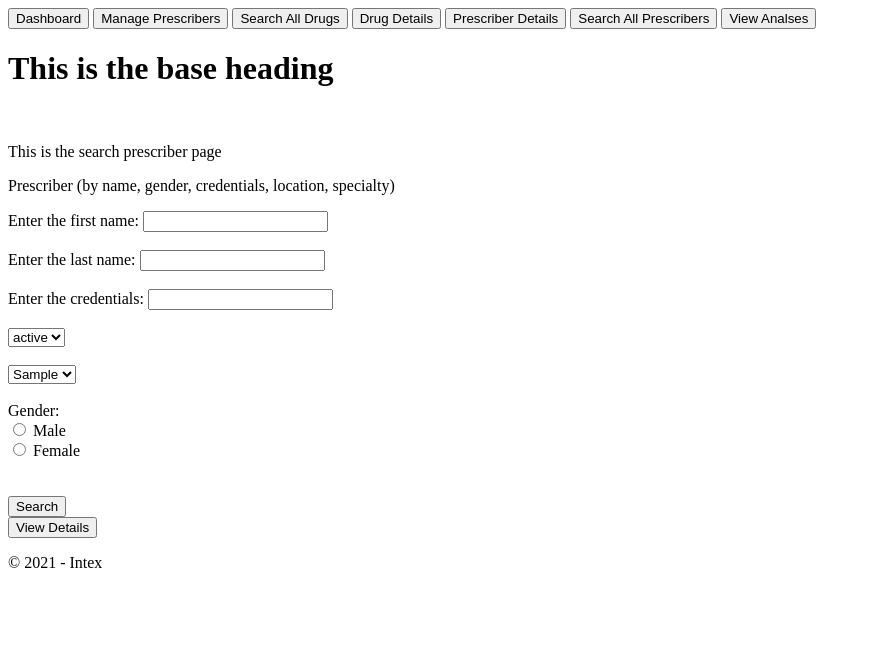
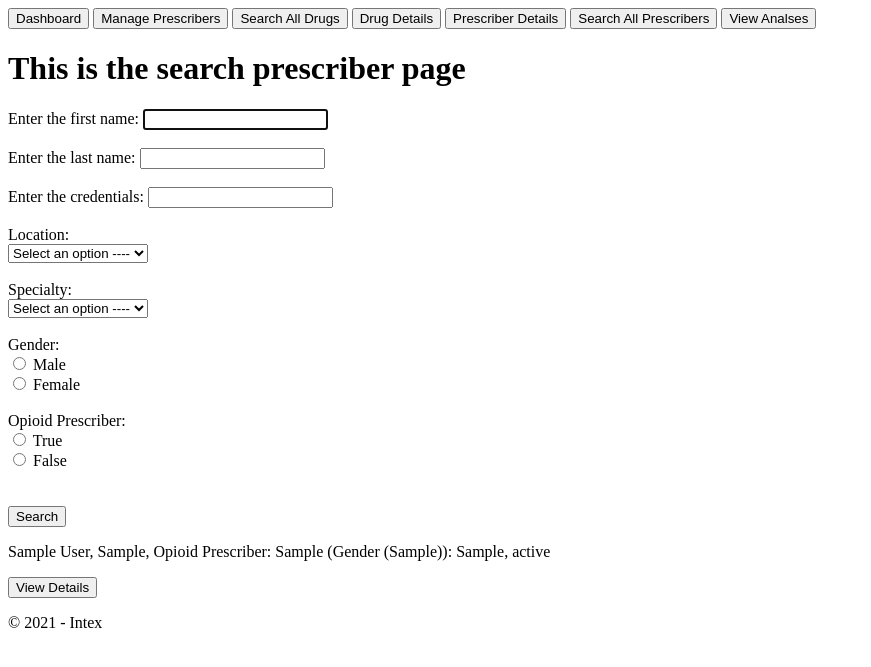
Before and after one commit to jake-lebaron/intex, a Django app: page /searchpre/ in a window 1280 px wide. Shown: the top 667 px of the page, without its empty margins (0-871 px from the left). Run offline with Django 3.2, Linux system fonts and the light colour scheme; tables that the repository leaves empty hold one stand-in row (Sample ...).

Commit message:
up to edit presc w/o drugquantities

```diff
--- a/drugapp/models.py
+++ b/drugapp/models.py
@@ -293,7 +293,7 @@ class Prescriber(models.Model):
 
     @property
     def fullname(self):
-        return '%s %s, %s' % (self.fname, self.lname, self.credentials)
+        return '%s %s, %s, Opioid Prescriber: %s (Gender (%s)): %s, %s' % (self.fname, self.lname, self.credentials, self.isopioidprescriber, self.gender, self.specialty, self.state)
 
 class Triple(models.Model):
     id = models.IntegerField(primary_key=True, unique=True)
--- a/drugapp/urls.py
+++ b/drugapp/urls.py
@@ -1,7 +1,8 @@
 from django.urls import path
-from .views import addPageView, dashboardPageView, detailsDrugPageView, editPageView, indexPageView, lookupDrugPageView, lookupPrescPageView
-from .views import managePageView, aboutPageView, analysesPageView, detailsPrePageView, searchDrugPageView, searchPrePageView
-
+from .views import addPageView, dashboardPageView, detailsDrugPageView, indexPageView, lookupDrugPageView, lookupPrescPageView
+from .views import managePageView, aboutPageView, analysesPageView, detailsPrePageView, searchDrugPageView, searchPrePageView, updatePrescriberPageView
+from .views import deletePrescriberPageView, addPrescriberPageView, editPageView
+#
 urlpatterns = [
    path("about/", aboutPageView, name="about"),
    path("add/", addPageView, name="add"),
@@ -9,11 +10,14 @@ urlpatterns = [
    path("dashboard/", dashboardPageView, name="dashboard"),
    path("drugdetails/", detailsDrugPageView, name="drugdetails"),
    path("predetails/", detailsPrePageView, name="predetails"),
-   path("edit/", editPageView, name="edit"),
+   path("edit/<int:npi>", editPageView, name="edit"),
    path("manage/", managePageView, name="manage"),
    path("searchdrug/", searchDrugPageView, name="drugsearch"),
    path("searchpre/", searchPrePageView, name="presearch"),
    path("lookupdrug/", lookupDrugPageView, name="lookupdrug"),
    path("lookuppresc/", lookupPrescPageView, name="lookuppresc"),
+   path("updatePrescriber/", updatePrescriberPageView, name="updatePresc"),
+   path("deletePrescriber/<int:npi>/", deletePrescriberPageView, name="deletePresc"),
+   path("addPresc/", addPrescriberPageView, name="addPresc"),
    path("", indexPageView, name="index"),
 ]
--- a/drugapp/views.py
+++ b/drugapp/views.py
@@ -41,11 +41,28 @@ def detailsPrePageView(request) :
 
    return render(request, 'drugapp/detailsPre.html', context)
 
-def editPageView(request) :
-   return render(request, 'drugapp/edit.html')
+def editPageView(request, npi) :
+   jakeQuery = "WITH CTE AS (SELECT npi, specialty, ROW_NUMBER() OVER (PARTITION BY specialty ORDER BY npi DESC) AS RowNumber FROM pd_prescriber) SELECT npi, specialty FROM CTE WHERE RowNumber = 1"
+   #@Professor Hilton, this was brought to you by late night Jake LeBaron and his wizardry and stroke of mad genuis. Consider this his TA application.
+   data = Prescriber.objects.get(npi = npi)
+   specs = Prescriber.objects.raw(jakeQuery)
+   state = State.objects.all()
+
+   context = {
+      "record" : data,
+      "state" : state,
+      "our_specialties" : specs
+   }
+
+   return render(request, 'drugapp/edit.html', context)
 
 def managePageView(request) :
-   return render(request, 'drugapp/manage.html')
+   data = Prescriber.objects.all()
+
+   context = {
+        "key" : data,
+   }
+   return render(request, 'drugapp/manage.html', context)
 
 def searchDrugPageView(request) :
    data = Drug.objects.all()
@@ -98,20 +115,34 @@ def lookupDrugPageView(request) :
 
 def lookupPrescPageView(request) :
    print("Now looking at presc page")
-   fname = request.GET['fname'].upper()
-   lname = request.GET['lname'].upper()
+   fname = request.GET['fname'].title()
+   lname = request.GET['lname'].title()
    credentials = request.GET['credentials'].upper().replace(" ", "")
    state = request.GET['state']
    specialty = request.GET['specialty']
+   gender = None
+   try :
+      gender = request.GET['gender']
+   except :
+      gender = ""
 
-   # print("this is inside the isopiod variable" + "'" + isopioid + "'")
-   sQuery = 'SELECT npi, fname, lname, credentials, stateabbrev, specialty FROM pd_prescriber, pd_statedata WHERE pd_prescriber.state = pd_statedata.stateabbrev'
+   isopioidpresc = None
+   try :
+      isopioidpresc = request.GET['isopioidpresc']
+   except :
+      isopioidpresc = ""
 
+   sQuery = 'SELECT npi, fname, lname, credentials, IsOpioidPrescriber, gender, stateabbrev, specialty FROM pd_prescriber, pd_statedata WHERE pd_prescriber.state = pd_statedata.stateabbrev'
+
+   # print("this is inside sQuery: " + sQuery)
    if fname != '' :
-      sQuery += " AND first_name = '" + fname + "'"
+      sQuery += " AND fname = '" + fname + "'"
+
+   if isopioidpresc != '' :
+      sQuery += " AND IsOpioidPrescriber = '" + isopioidpresc + "'"
 
    if lname != '' :
-      sQuery += " AND last_name = '" + lname + "'"
+      sQuery += " AND lname = '" + lname + "'"
 
    if credentials != '' :
       sQuery += " AND credentials = '" + credentials + "'"
@@ -119,29 +150,81 @@ def lookupPrescPageView(request) :
    if state != '' :
       sQuery += " AND stateabbrev = '" + state + "'"
 
+   if gender != '' :
+      sQuery += " AND gender = '" + gender + "'"
+
    if specialty != '' :
       sQuery += " AND specialty = '" + specialty + "'"
 
-   sQuery += ' ORDER BY npi, fname, lname, credentials, stateabbrev, specialty'
+   sQuery += ' ORDER BY npi, fname, lname, credentials, IsOpioidPrescriber, gender, stateabbrev, specialty'
 
    print(sQuery)
+   jakeQuery = "WITH CTE AS (SELECT npi, specialty, ROW_NUMBER() OVER (PARTITION BY specialty ORDER BY npi DESC) AS RowNumber FROM pd_prescriber) SELECT npi, specialty FROM CTE WHERE RowNumber = 1"
+   #@Professor Hilton, this was brought to you by late night Jake LeBaron and his wizardry and stroke of mad genuis. Consider this his TA application.
+   specs = Prescriber.objects.raw(jakeQuery)
    data = Prescriber.objects.raw(sQuery)
+   state = State.objects.all()
 
    context = {
       "key" : data,
+      "state" : state,
+      "our_specialties" : specs
    }
-   return render(request, 'drugapp/searchPresc.html', context)
+   return render(request, 'drugapp/searchPre.html', context)
 
 def searchPrePageView(request) :
    sQuery = "WITH CTE AS (SELECT npi, specialty, ROW_NUMBER() OVER (PARTITION BY specialty ORDER BY npi DESC) AS RowNumber FROM pd_prescriber) SELECT npi, specialty FROM CTE WHERE RowNumber = 1"
-   #Professor Hilton, this was brought to you by late night Jake LeBaron and his random stroke of mad genuis. Consider this his TA application.
+   #@Professor Hilton, this was brought to you by late night Jake LeBaron and his wizardry and stroke of mad genuis. Consider this his TA application.
    specs = Prescriber.objects.raw(sQuery)
 
    state = State.objects.all()
+   all = Prescriber.objects.all()
 
    context = {
       "state" : state,
-      "our_specialties" : specs
+      "our_specialties" : specs,
+      "key" : all
    }
 
    return render(request, 'drugapp/searchPre.html', context)
+
+
+# These views are for first, rendering the edit prescriber page, -----------------------------------
+# and second, submitting the form on that page
+
+
+def updatePrescriberPageView(request) :
+    if request.method == 'POST' :
+        npi = request.POST['npi']
+
+        prescriber = Prescriber.objects.get(npi=npi)
+
+        prescriber.fname = request.POST['fname']
+        prescriber.lname = request.POST['lname']
+        prescriber.gender = request.POST['gender']
+        prescriber.state = request.POST['state']
+        prescriber.credentials = request.POST['credentials']
+        prescriber.specialty = request.POST['specialty']
+        prescriber.isopioidprescriber = request.POST['isopioidprescriber']
+        prescriber.totalprescriptions = request.POST['totalprescriptions']
+
+        prescriber.save()
+
+    return managePageView(request)
+
+
+import ctypes  # An included library with Python install.
+
+
+# These views are for deleting and adding prescribers-------------------------------------------
+
+def deletePrescriberPageView(request, npi) :
+
+   data = Prescriber.objects.get(id = npi)
+   data.delete()
+   ctypes.windll.user32.MessageBoxW(0, "you sher bruh?", "Your title", 1)
+   return managePageView(request)
+   pass
+
+def addPrescriberPageView (request) :
+   pass
--- a/templates/base.html
+++ b/templates/base.html
@@ -35,7 +35,6 @@
     >
   </head>
   <body>
-    <h1>This is the base heading</h1>
     <br />
     {% block content %} {% endblock %}
     <footer>
--- a/templates/drugapp/searchDrug.html
+++ b/templates/drugapp/searchDrug.html
@@ -1,10 +1,8 @@
 {% extends 'base.html' %} {% load static %} {% block content %}
 <div>
-  <p>This is the search drug page</p>
-
   <form name="form" method="get" action="{% url 'lookupdrug' %}">
     <label for="drugname">Enter the drug name:</label>
-    <input type="text" name="drugname" id="drugname" />
+    <input type="text" name="drugname" id="drugname" autofocus />
     <br /><br />
     <label for="isopioid">Drug Type:</label>
     <br /><br />
--- a/templates/drugapp/searchPre.html
+++ b/templates/drugapp/searchPre.html
@@ -1,11 +1,9 @@
 {% extends 'base.html' %} {% load static %} {% block content %}
 <div>
-  <p>This is the search prescriber page</p>
-  <p>Prescriber (by name, gender, credentials, location, specialty)</p>
-  <div></div>
+  <h1>This is the search prescriber page</h1>
   <form name="form" method="get" action="{% url 'lookuppresc' %}">
     <label for="fname">Enter the first name:</label>
-    <input type="text" name="fname" id="fname" />
+    <input type="text" name="fname" id="fname" autofocus />
     <br /><br />
     <label for="lname">Enter the last name:</label>
     <input type="text" name="lname" id="lname" />
@@ -14,14 +12,18 @@
     <input type="text" name="credentials" id="credentials" />
     <br /><br />
 
+    <label for="state">Location:</label><br />
     <select name="state">
+      <option value="">Select an option ----</option>
       {% for state in state %}
       <option value="{{state.stateabbrev }}">{{ state.state}}</option>
       {% endfor %}
     </select>
     <br /><br />
 
+    <label for="specialty">Specialty:</label><br />
     <select name="specialty">
+      <option value="">Select an option ----</option>
       {% for x in our_specialties %}
       <option value="{{x.specialty }}">{{ x.specialty}}</option>
       {% endfor %}
@@ -33,10 +35,34 @@
     <label for="gendermale">Male</label><br />
     <input type="radio" id="genderfemale" name="gender" value="F" />
     <label for="genderfemale">Female</label><br />
+    <br />
+
+    <label for="isopioidpresc">Opioid Prescriber:</label><br />
+    <input
+      type="radio"
+      id="isopioidpresctrue"
+      name="isopioidpresc"
+      value="TRUE"
+    />
+    <label for="isopioidpresctrue">True</label><br />
+    <input
+      type="radio"
+      id="isopioidprescfalse"
+      name="isopioidpresc"
+      value="FALSE"
+    />
+    <label for="genderfisopioidprescfalseemale">False</label><br />
 
     <br /><br />
     <button type="submit">Search</button>
   </form>
+
+  <div>
+    {% for prescriber in key %}
+    <p>{{prescriber.fullname}}</p>
+    {% endfor %}
+  </div>
+
   <a href="{% url 'drugdetails' %}"
     ><button type="button" class="btn btn-primary">View Details</button></a
   >
```
Also changed, not shown: templates/drugapp/edit.html (+89 -0 lines), templates/drugapp/manage.html (+18 -0 lines).
